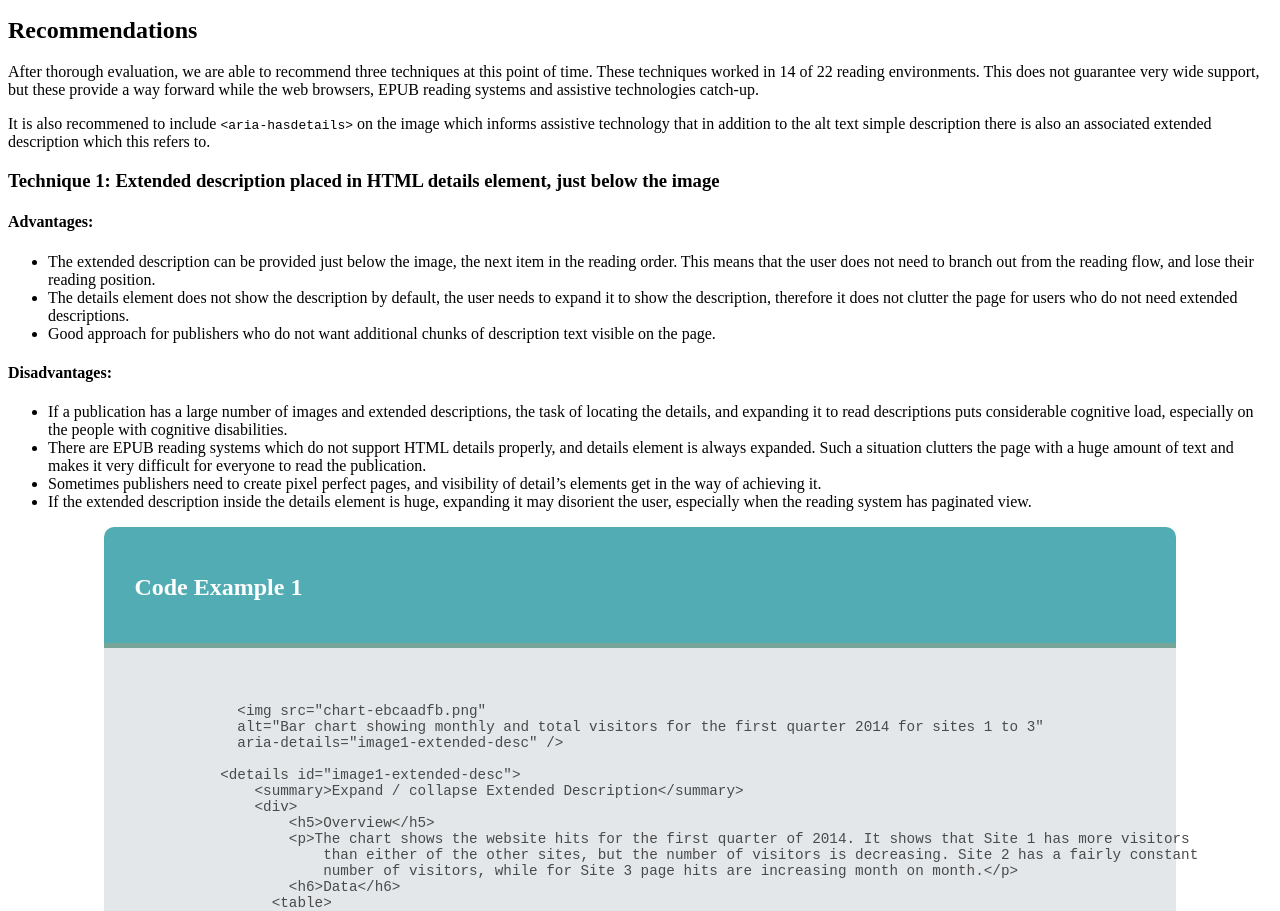
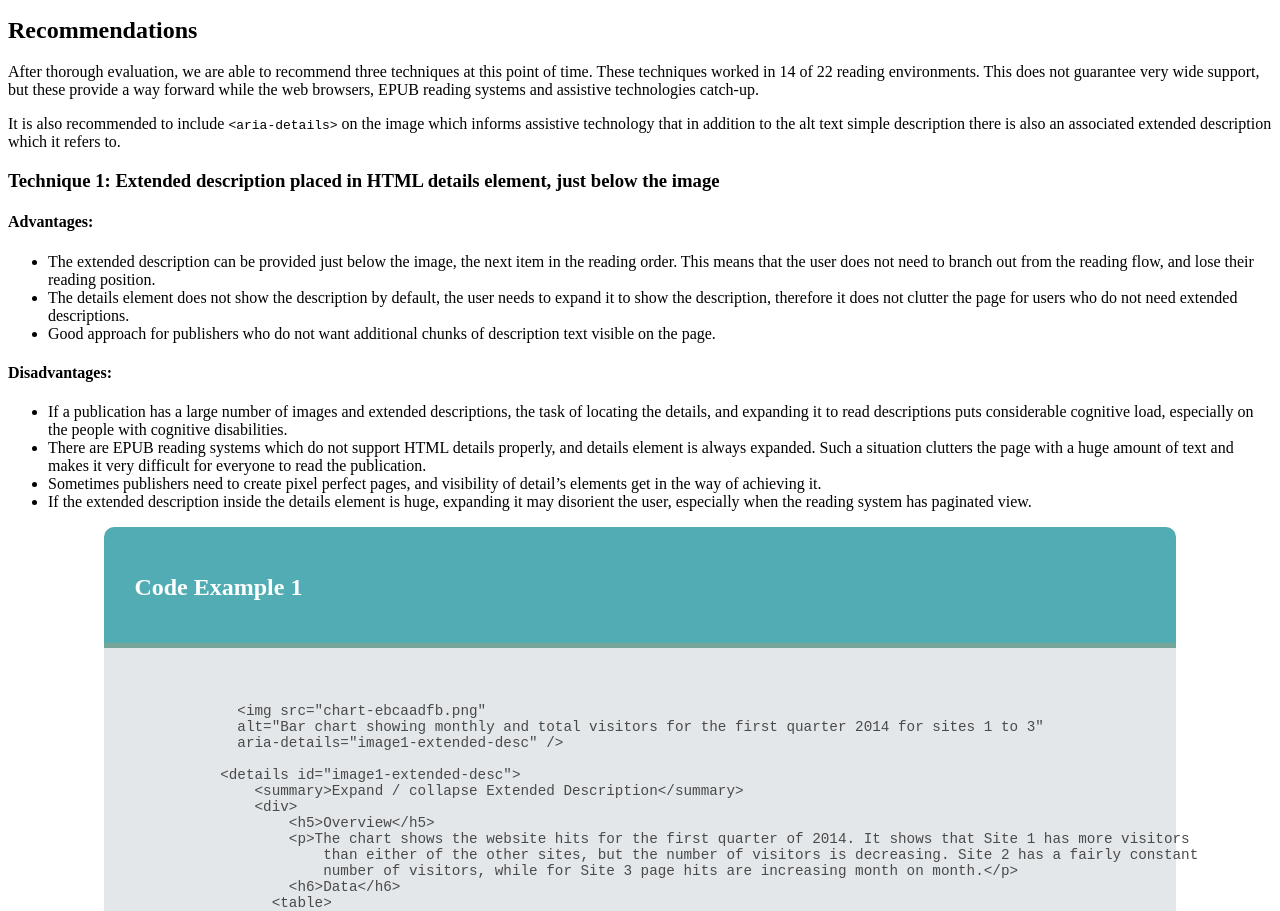
Before and after one commit to daisy/transitiontoepub, a plain HTML site: page drafts/extended-desc/ExtendedDescriptionsBestPractices.html in a window 1280 px wide. Shown: the part 1049-1960 px from the top of the page. Drawn offline with Linux system fonts and the light colour scheme.

Commit message:
This is the second push I hope this works only change one line

```diff
--- a/drafts/extended-desc/ExtendedDescriptionsBestPractices.html
+++ b/drafts/extended-desc/ExtendedDescriptionsBestPractices.html
@@ -51,7 +51,7 @@
 
         <p>After thorough evaluation, we are able to recommend three techniques at this point of time. These techniques worked in 14 of 22 reading environments. This does not guarantee very wide support, but these provide a way forward while the web browsers, EPUB reading systems and assistive technologies catch-up.</p>
 
-        <p>It is also recommened to include <code>&lt;aria-hasdetails&gt;</code> on the image which informs assistive technology that in addition to the alt text simple description there is also an associated extended description which this refers to.</p>
+        <p>It is also recommended to include <code>&lt;aria-details&gt;</code> on the image which informs assistive technology that in addition to the alt text simple description there is also an associated extended description which it refers to.</p>
 
         <h3>Technique 1: Extended description placed in HTML details element, just below the image</h3>
 
```
